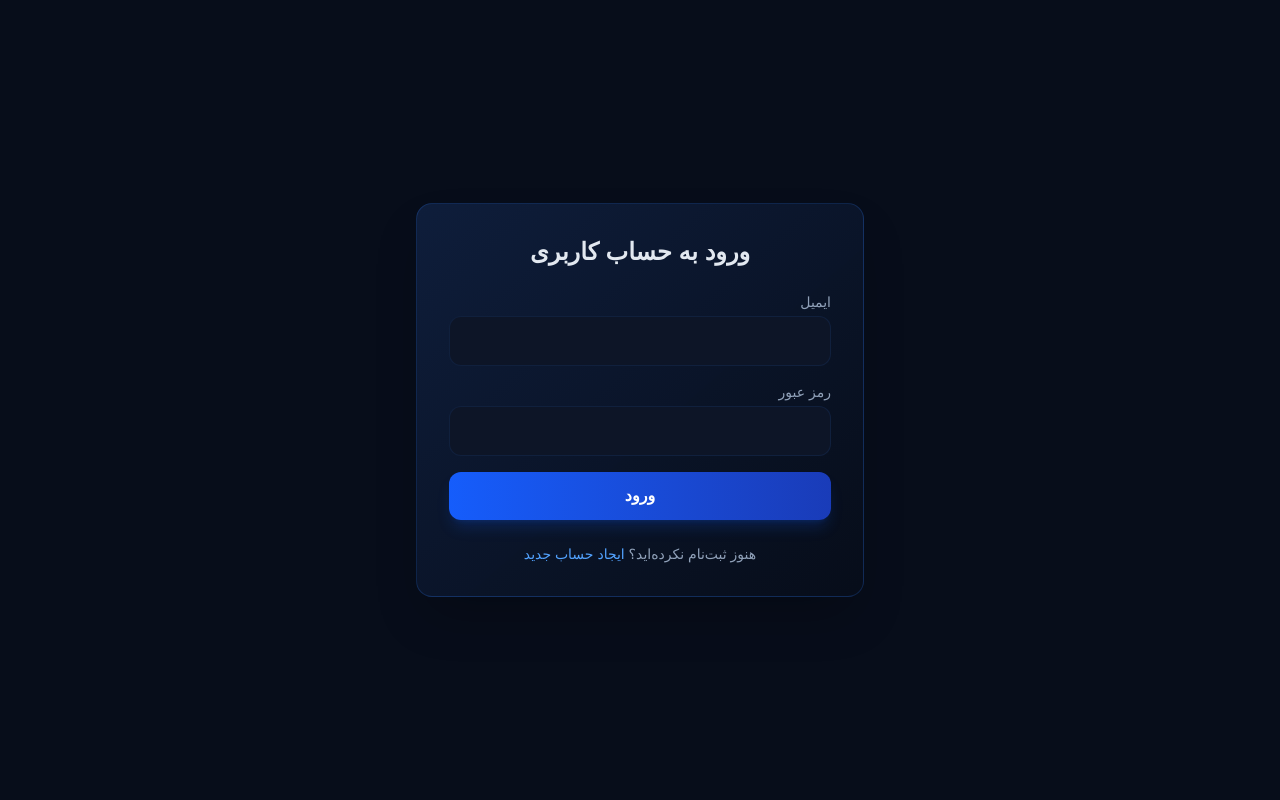
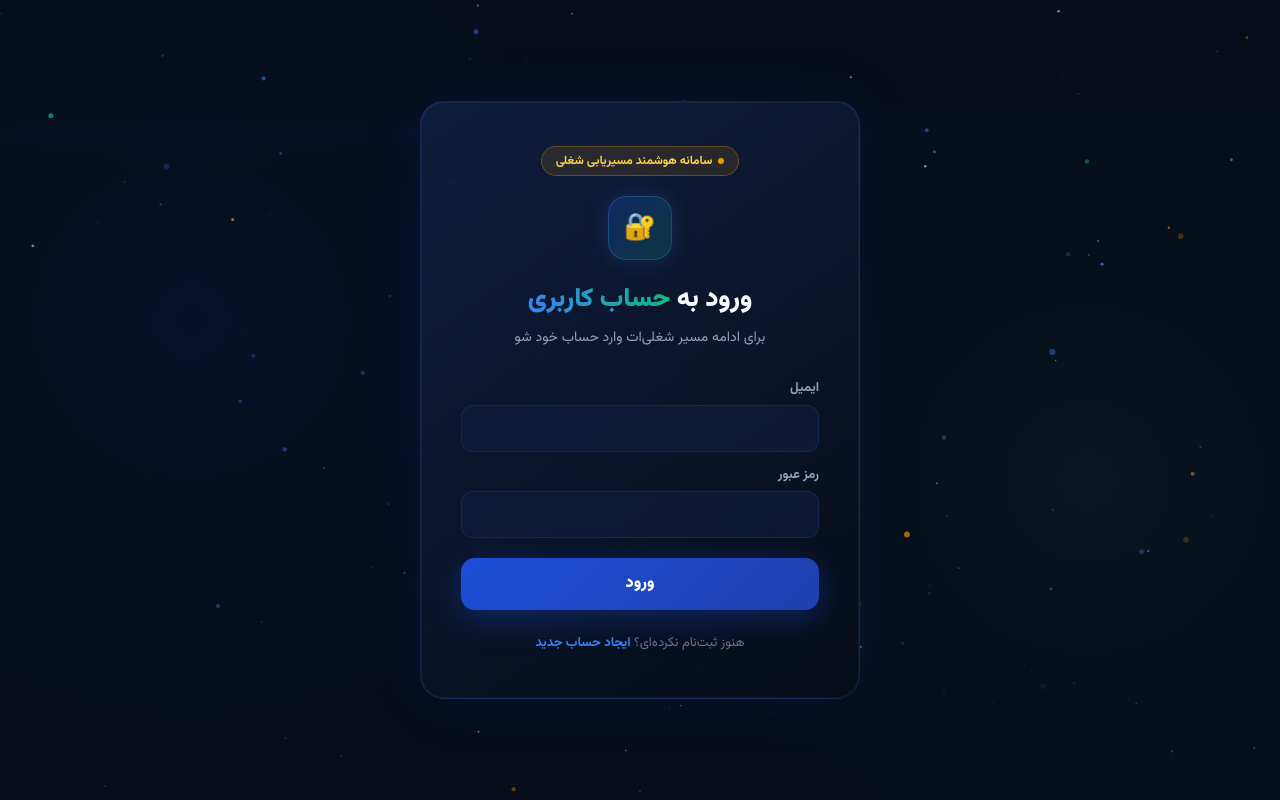
Before and after one commit to mahdysp/my-career-path, a Next.js app: page /auth in a window 1280 px wide. Built offline with nearby package versions, Linux system fonts and the light colour scheme.

Commit message:
ui page auth

```diff
--- a/app/auth/page.tsx
+++ b/app/auth/page.tsx
@@ -1,13 +1,149 @@
 "use client";
-import { useState } from "react";
+import { useEffect, useRef, useState } from "react";
 import { useRouter } from "next/navigation";
 
 export default function AuthPage() {
   const router = useRouter();
+  const canvasRef = useRef<HTMLCanvasElement>(null);
+  const wrapRef = useRef<HTMLDivElement>(null);
+  const animRef = useRef<number>(0);
+
   const [isLogin, setIsLogin] = useState(true);
   const [formData, setFormData] = useState({ name: "", email: "", password: "" });
   const [error, setError] = useState("");
   const [loading, setLoading] = useState(false);
+
+  useEffect(() => {
+    const cv = canvasRef.current;
+    const wrap = wrapRef.current;
+    if (!cv || !wrap) return;
+    const ctx = cv.getContext("2d");
+    if (!ctx) return;
+
+    function resize() {
+      if (!cv || !wrap) return;
+      cv.width = wrap.offsetWidth;
+      cv.height = wrap.offsetHeight;
+    }
+    resize();
+    window.addEventListener("resize", resize);
+
+    const STAR_COUNT = 140;
+    const PARTICLE_COUNT = 45;
+
+    const stars = Array.from({ length: STAR_COUNT }, () => ({
+      x: Math.random() * cv.width,
+      y: Math.random() * cv.height,
+      r: Math.random() * 1.2 + 0.2,
+      a: Math.random(),
+      speed: Math.random() * 0.008 + 0.002,
+      phase: Math.random() * Math.PI * 2,
+    }));
+
+    type Particle = {
+      x: number; y: number; vx: number; vy: number;
+      r: number; color: string; a: number; life: number; maxLife: number;
+    };
+
+    function makeParticle(): Particle {
+      const colors = [
+        "rgba(59,130,246,",
+        "rgba(16,185,129,",
+        "rgba(245,158,11,",
+        "rgba(99,102,241,",
+      ];
+      const c = colors[Math.floor(Math.random() * colors.length)];
+      return {
+        x: Math.random() * cv!.width,
+        y: Math.random() * cv!.height,
+        vx: (Math.random() - 0.5) * 0.4,
+        vy: (Math.random() - 0.5) * 0.4,
+        r: Math.random() * 2 + 1,
+        color: c,
+        a: Math.random() * 0.6 + 0.2,
+        life: 0,
+        maxLife: Math.random() * 300 + 200,
+      };
+    }
+
+    let particles: Particle[] = Array.from({ length: PARTICLE_COUNT }, makeParticle);
+    let t = 0;
+
+    function draw() {
+      if (!cv || !ctx) return;
+      t++;
+      ctx.clearRect(0, 0, cv.width, cv.height);
+
+      const g1 = ctx.createRadialGradient(cv.width * 0.15, cv.height * 0.4, 0, cv.width * 0.15, cv.height * 0.4, cv.width * 0.5);
+      g1.addColorStop(0, "rgba(29,78,216,0.08)");
+      g1.addColorStop(1, "transparent");
+      ctx.fillStyle = g1;
+      ctx.fillRect(0, 0, cv.width, cv.height);
+
+      const g2 = ctx.createRadialGradient(cv.width * 0.85, cv.height * 0.6, 0, cv.width * 0.85, cv.height * 0.6, cv.width * 0.45);
+      g2.addColorStop(0, "rgba(16,185,129,0.06)");
+      g2.addColorStop(1, "transparent");
+      ctx.fillStyle = g2;
+      ctx.fillRect(0, 0, cv.width, cv.height);
+
+      stars.forEach((s) => {
+        s.phase += s.speed;
+        const a = s.a * (0.6 + 0.4 * Math.sin(s.phase));
+        ctx.beginPath();
+        ctx.arc(s.x, s.y, s.r, 0, Math.PI * 2);
+        ctx.fillStyle = `rgba(148,163,184,${a})`;
+        ctx.fill();
+      });
+
+      for (let i = 0; i < particles.length; i++) {
+        for (let j = i + 1; j < particles.length; j++) {
+          const dx = particles[i].x - particles[j].x;
+          const dy = particles[i].y - particles[j].y;
+          const d = Math.sqrt(dx * dx + dy * dy);
+          if (d < 90) {
+            ctx.beginPath();
+            ctx.moveTo(particles[i].x, particles[i].y);
+            ctx.lineTo(particles[j].x, particles[j].y);
+            ctx.strokeStyle = `rgba(59,130,246,${0.08 * (1 - d / 90)})`;
+            ctx.lineWidth = 0.5;
+            ctx.stroke();
+          }
+        }
+      }
+
+      particles.forEach((p, i) => {
+        p.x += p.vx;
+        p.y += p.vy;
+        p.life++;
+        if (p.life > p.maxLife || p.x < -10 || p.x > cv!.width + 10 || p.y < -10 || p.y > cv!.height + 10) {
+          particles[i] = makeParticle();
+          return;
+        }
+        const fade = p.life < 30 ? p.life / 30 : p.life > p.maxLife - 30 ? (p.maxLife - p.life) / 30 : 1;
+        ctx.beginPath();
+        ctx.arc(p.x, p.y, p.r, 0, Math.PI * 2);
+        ctx.fillStyle = p.color + p.a * fade + ")";
+        ctx.fill();
+      });
+
+      const scanY = (t * 0.4) % cv.height;
+      const sg = ctx.createLinearGradient(0, scanY - 40, 0, scanY + 40);
+      sg.addColorStop(0, "transparent");
+      sg.addColorStop(0.5, "rgba(59,130,246,0.02)");
+      sg.addColorStop(1, "transparent");
+      ctx.fillStyle = sg;
+      ctx.fillRect(0, scanY - 40, cv.width, 80);
+
+      animRef.current = requestAnimationFrame(draw);
+    }
+
+    draw();
+
+    return () => {
+      window.removeEventListener("resize", resize);
+      cancelAnimationFrame(animRef.current);
+    };
+  }, []);
 
   const handleSubmit = async (e: React.FormEvent) => {
     e.preventDefault();
@@ -30,10 +166,8 @@ export default function AuthPage() {
       }
 
       if (isLogin) {
-        // هدایت کاربر به صفحه آزمون پس از ورود موفق
         router.push("/quiz");
       } else {
-        // تغییر حالت به ورود پس از ثبت‌نام موفق
         setIsLogin(true);
         alert("ثبت‌نام موفقیت‌آمیز بود! اکنون وارد شوید.");
       }
@@ -45,26 +179,145 @@ export default function AuthPage() {
   };
 
   return (
-    <div className="min-h-screen w-full bg-[#070d1a] flex items-center justify-center p-4" style={{ direction: "rtl" }}>
-      <div className="w-full max-w-md bg-gradient-to-br from-[#0f1f3d]/95 to-[#070d1a]/98 border border-blue-500/20 rounded-2xl p-8 shadow-2xl">
-        <h2 className="text-2xl font-bold text-center text-slate-200 mb-6">
-          {isLogin ? "ورود به حساب کاربری" : "ساخت حساب کاربری"}
-        </h2>
+    <>
+      <style>{`
+        @import url('https://fonts.googleapis.com/css2?family=Vazirmatn:wght@400;500;700;900&display=swap');
 
+        @keyframes blink {
+          0%, 100% { opacity: 1; transform: scale(1); }
+          50% { opacity: 0.5; transform: scale(0.7); }
+        }
+
+        .auth-input {
+          width: 100%;
+          background: rgba(15,31,61,0.6);
+          border: 1px solid rgba(59,130,246,0.15);
+          border-radius: 12px;
+          padding: 12px 16px;
+          color: #e2e8f0;
+          font-size: 14px;
+          font-family: 'Vazirmatn', sans-serif;
+          font-weight: 500;
+          outline: none;
+          transition: all 0.2s;
+        }
+        .auth-input:focus {
+          border-color: rgba(59,130,246,0.5);
+          box-shadow: 0 0 0 3px rgba(59,130,246,0.08);
+        }
+        .auth-input::placeholder { color: #475569; }
+
+        .auth-submit:hover:not(:disabled) {
+          transform: translateY(-2px) scale(1.01);
+          box-shadow: 0 12px 40px rgba(29,78,216,0.5) !important;
+        }
+        .auth-submit:active:not(:disabled) { transform: scale(0.98); }
+        .auth-submit:disabled { opacity: 0.6; cursor: not-allowed; }
+
+        .auth-switch:hover { color: #60a5fa !important; }
+
+        @media (max-width: 768px) {
+          .auth-card { padding: 32px 24px !important; }
+          .auth-wrap { padding: 16px !important; }
+        }
+      `}</style>
+
+      <div
+        ref={wrapRef}
+        className="auth-wrap"
+        style={{
+          minHeight: "100vh", width: "100%", background: "#070d1a",
+          fontFamily: "Vazirmatn, sans-serif", direction: "rtl",
+          display: "flex", alignItems: "center", justifyContent: "center",
+          position: "relative", overflow: "hidden", padding: 24,
+        }}
+      >
+        <canvas
+          ref={canvasRef}
+          style={{ position: "absolute", inset: 0, width: "100%", height: "100%", pointerEvents: "none" }}
+        />
+
+        <div
+          className="auth-card"
+          style={{
+            position: "relative", zIndex: 10,
+            width: "100%", maxWidth: 440, textAlign: "center",
+            background: "linear-gradient(145deg,rgba(15,31,61,0.95),rgba(7,13,26,0.98))",
+            border: "1px solid rgba(59,130,246,0.18)",
+            borderRadius: 24, padding: "44px 40px",
+            boxShadow: "0 0 60px rgba(29,78,216,0.12), 0 0 0 1px rgba(255,255,255,0.04) inset",
+          }}
+        >
+          {/* بج */}
+          <div style={{ marginBottom: 20 }}>
+            <span style={{
+              display: "inline-flex", alignItems: "center", gap: 6,
+              background: "rgba(245,158,11,0.12)", border: "1px solid rgba(245,158,11,0.3)",
+              color: "#fcd34d", fontSize: 12, fontWeight: 700,
+              padding: "5px 14px", borderRadius: 100,
+            }}>
+              <span style={{
+                width: 6, height: 6, background: "#f59e0b", borderRadius: "50%",
+                animation: "blink 1.8s ease-in-out infinite", display: "inline-block",
+              }} />
+              سامانه هوشمند مسیریابی شغلی
+            </span>
+          </div>
+
+          {/* آیکون */}
+          <div style={{
+            width: 64, height: 64, borderRadius: 18, margin: "0 auto 20px",
+            background: "linear-gradient(135deg,rgba(29,78,216,0.3),rgba(16,185,129,0.2))",
+            border: "1px solid rgba(59,130,246,0.3)",
+            display: "flex", alignItems: "center", justifyContent: "center",
+            fontSize: 26, boxShadow: "0 0 24px rgba(59,130,246,0.2)",
+          }}>
+            {isLogin ? "🔐" : "✨"}
+          </div>
+
+          {/* تیتر */}
+          <h1 style={{ fontSize: 26, fontWeight: 900, color: "#f8fafc", marginBottom: 8 }}>
+            {isLogin ? (
+              <>ورود به <span style={{
+                background: "linear-gradient(90deg,#3b82f6,#10b981)",
+                WebkitBackgroundClip: "text", WebkitTextFillColor: "transparent", backgroundClip: "text",
+              }}>حساب کاربری</span></>
+            ) : (
+              <>ساخت <span style={{
+                background: "linear-gradient(90deg,#3b82f6,#10b981)",
+                WebkitBackgroundClip: "text", WebkitTextFillColor: "transparent", backgroundClip: "text",
+              }}>حساب کاربری</span></>
+            )}
+          </h1>
+
+          <p style={{ fontSize: 14, color: "#94a3b8", lineHeight: 1.7, marginBottom: 28 }}>
+            {isLogin
+              ? "برای ادامه مسیر شغلی‌ات وارد حساب خود شو"
+              : "چند ثانیه تا شروع مسیر شغلی‌ات فاصله داری"}
+          </p>
+
+          {/* خطا */}
           {error && (
-          <div className="bg-red-500/10 border border-red-500/30 text-red-400 text-sm p-3 rounded-lg mb-4 text-center">
+            <div style={{
+              background: "rgba(239,68,68,0.1)", border: "1px solid rgba(239,68,68,0.3)",
+              color: "#f87171", fontSize: 13, padding: "10px 14px",
+              borderRadius: 12, marginBottom: 16, textAlign: "center",
+            }}>
               {error}
             </div>
           )}
 
-        <form onSubmit={handleSubmit} className="space-y-4">
+          {/* فرم */}
+          <form onSubmit={handleSubmit} style={{ display: "flex", flexDirection: "column", gap: 14, textAlign: "right" }}>
             {!isLogin && (
               <div>
-              <label className="block text-sm text-slate-400 mb-1">نام و نام خانوادگی</label>
+                <label style={{ display: "block", fontSize: 13, color: "#94a3b8", marginBottom: 6, fontWeight: 600 }}>
+                  نام و نام خانوادگی
+                </label>
                 <input
                   type="text"
                   required
-                className="w-full bg-[#0d1527] border border-blue-500/10 rounded-xl px-4 py-3 text-slate-200 focus:outline-none focus:border-blue-500/50 transition"
+                  className="auth-input"
                   value={formData.name}
                   onChange={(e) => setFormData({ ...formData, name: e.target.value })}
                 />
@@ -72,22 +325,28 @@ export default function AuthPage() {
             )}
 
             <div>
-            <label className="block text-sm text-slate-400 mb-1">ایمیل</label>
+              <label style={{ display: "block", fontSize: 13, color: "#94a3b8", marginBottom: 6, fontWeight: 600 }}>
+                ایمیل
+              </label>
               <input
                 type="email"
                 required
-              className="w-full bg-[#0d1527] border border-blue-500/10 rounded-xl px-4 py-3 text-slate-200 focus:outline-none focus:border-blue-500/50 text-left transition"
+                className="auth-input"
+                style={{ textAlign: "left", direction: "ltr" }}
                 value={formData.email}
                 onChange={(e) => setFormData({ ...formData, email: e.target.value })}
               />
             </div>
 
             <div>
-            <label className="block text-sm text-slate-400 mb-1">رمز عبور</label>
+              <label style={{ display: "block", fontSize: 13, color: "#94a3b8", marginBottom: 6, fontWeight: 600 }}>
+                رمز عبور
+              </label>
               <input
                 type="password"
                 required
-              className="w-full bg-[#0d1527] border border-blue-500/10 rounded-xl px-4 py-3 text-slate-200 focus:outline-none focus:border-blue-500/50 text-left transition"
+                className="auth-input"
+                style={{ textAlign: "left", direction: "ltr" }}
                 value={formData.password}
                 onChange={(e) => setFormData({ ...formData, password: e.target.value })}
               />
@@ -96,22 +355,39 @@ export default function AuthPage() {
             <button
               type="submit"
               disabled={loading}
-            className="w-full bg-gradient-to-r from-blue-600 to-blue-800 text-white rounded-xl py-3 font-bold shadow-lg shadow-blue-600/20 hover:scale-[1.01] active:scale-[0.99] transition disabled:opacity-50"
+              className="auth-submit"
+              style={{
+                width: "100%", marginTop: 6,
+                background: "linear-gradient(135deg,#1d4ed8,#1e40af)",
+                color: "#fff", border: "none", borderRadius: 14,
+                padding: "14px 20px",
+                fontFamily: "Vazirmatn, sans-serif", fontSize: 16, fontWeight: 900,
+                cursor: "pointer",
+                boxShadow: "0 8px 32px rgba(29,78,216,0.35)",
+                transition: "transform 0.18s, box-shadow 0.18s",
+              }}
             >
               {loading ? "در حال پردازش..." : isLogin ? "ورود" : "ثبت‌نام"}
             </button>
           </form>
 
-        <div className="mt-6 text-center text-sm text-slate-400">
-          {isLogin ? "هنوز ثبت‌نام نکرده‌اید؟ " : "قبلاً ثبت‌نام کرده‌اید؟ "}
+          {/* سوییچ بین ورود و ثبت‌نام */}
+          <div style={{ marginTop: 24, fontSize: 13, color: "#64748b" }}>
+            {isLogin ? "هنوز ثبت‌نام نکرده‌ای؟ " : "قبلاً ثبت‌نام کرده‌ای؟ "}
             <button
               onClick={() => { setIsLogin(!isLogin); setError(""); }}
-            className="text-blue-400 hover:underline font-medium focus:outline-none"
+              className="auth-switch"
+              style={{
+                color: "#3b82f6", fontWeight: 700, background: "none",
+                border: "none", cursor: "pointer", fontFamily: "Vazirmatn, sans-serif",
+                fontSize: 13, transition: "color 0.15s",
+              }}
             >
               {isLogin ? "ایجاد حساب جدید" : "ورود به حساب"}
             </button>
           </div>
         </div>
       </div>
+    </>
   );
 }
```
Lines whose indentation alone changed are shown as unchanged.
